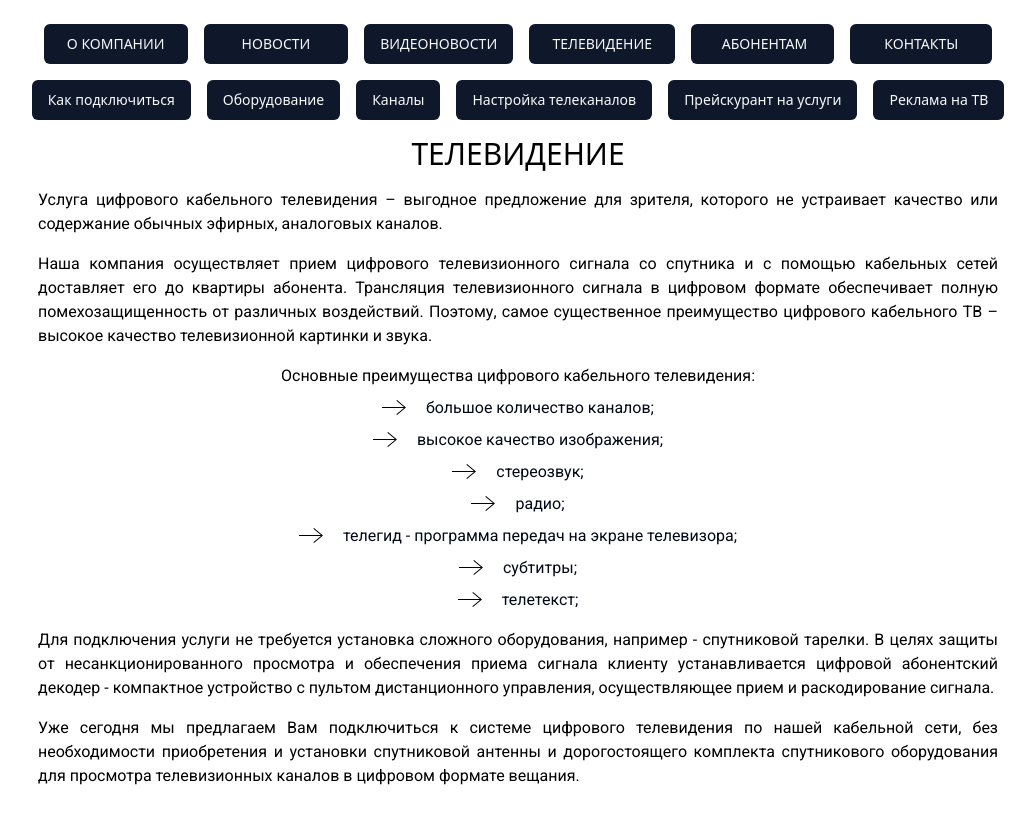
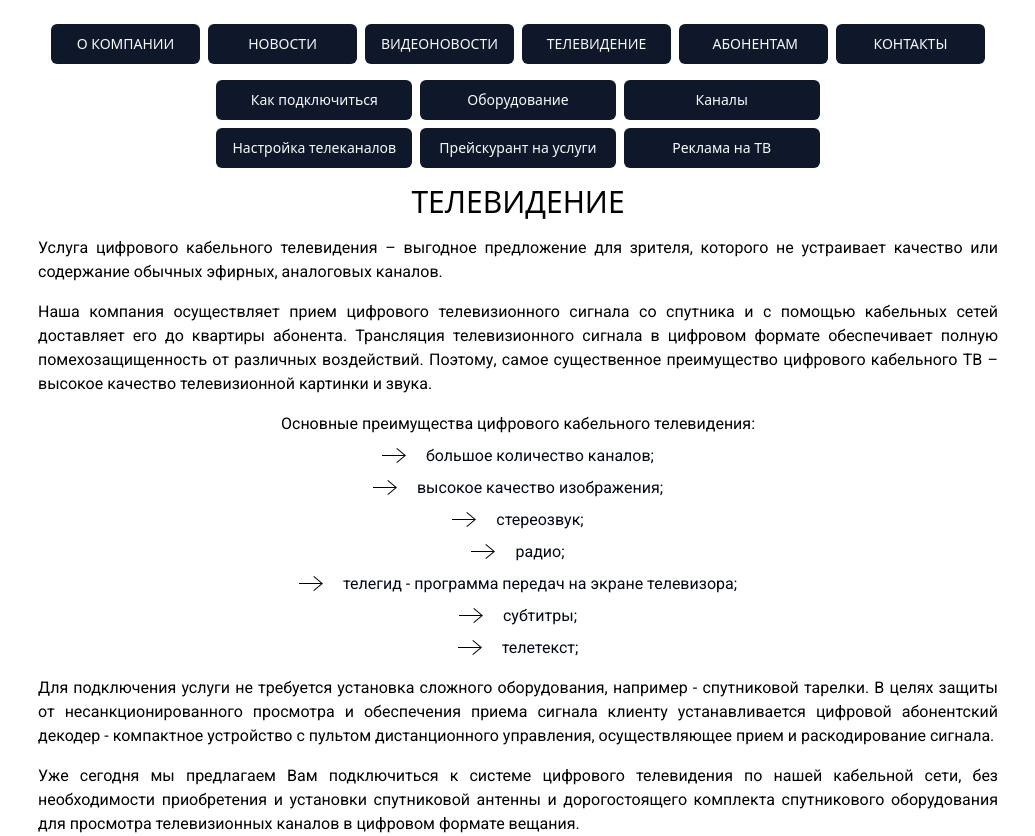
Before and after one commit to neogen22/konkort, a Vue app: page /tv in a window 1280 px wide. Shown: the whole page, without its empty margins (122-1157 px from the left). Before the commit the page ends 800 px from the top, so only its background shows below. Built offline with nearby package versions, Linux system fonts and the light colour scheme.

Commit message:
changed buttons from flex to grid

```diff
--- a/src/App.vue
+++ b/src/App.vue
@@ -9,9 +9,8 @@ let activeButtonContacts = ref(false)
 
 <template>
   <div class="container mx-auto place-items-center max-w-5xl mt-6">
-    <div class="flex flex-wrap justify-around gap-4">
-      <RouterLink to="/about"
-        ><Button
+    <div class="grid grid-cols-2 gap-2 lg:grid-cols-6 md:grid-cols-3">
+      <Button
         :class="{ anime: activeButtonAbout }"
         @click="
           () => {
@@ -20,15 +19,11 @@ let activeButtonContacts = ref(false)
             activeButtonContacts = false
           }
         "
-          >&nbsp;&nbsp;О КОМПАНИИ&nbsp;&nbsp;</Button
-        ></RouterLink
+        ><RouterLink to="/about">О КОМПАНИИ</RouterLink></Button
       >
+      <Button>НОВОСТИ</Button>
+      <Button>ВИДЕОНОВОСТИ</Button>
       <Button
-        >&nbsp;&nbsp;&nbsp;&nbsp;&nbsp;&nbsp;НОВОСТИ&nbsp;&nbsp;&nbsp;&nbsp;&nbsp;&nbsp;</Button
-      >
-      <Button>ВИДЕОНОВОСТИ</Button>
-      <RouterLink to="/tv"
-        ><Button
         :class="{ anime: activeButtonTV }"
         @click="
           () => {
@@ -37,12 +32,10 @@ let activeButtonContacts = ref(false)
             activeButtonContacts = false
           }
         "
-          >&nbsp;&nbsp;ТЕЛЕВИДЕНИЕ&nbsp;&nbsp;</Button
-        ></RouterLink
+        ><RouterLink to="/tv">ТЕЛЕВИДЕНИЕ</RouterLink></Button
       >
       <Button>&nbsp;&nbsp;&nbsp;&nbsp;АБОНЕНТАМ&nbsp;&nbsp;&nbsp;</Button>
-      <RouterLink to="/contacts"
-        ><Button
+      <Button
         :class="{ anime: activeButtonContacts }"
         @click="
           () => {
@@ -51,8 +44,7 @@ let activeButtonContacts = ref(false)
             activeButtonContacts = true
           }
         "
-          >&nbsp;&nbsp;&nbsp;&nbsp;&nbsp;КОНТАКТЫ&nbsp;&nbsp;&nbsp;&nbsp;&nbsp;</Button
-        ></RouterLink
+        ><RouterLink to="/contacts">КОНТАКТЫ</RouterLink></Button
       >
     </div>
     <RouterView></RouterView>
--- a/src/components/KonkortTV.vue
+++ b/src/components/KonkortTV.vue
@@ -1,17 +1,16 @@
 <script setup>
-import KonkortTVPodkluchenie from './KonkortTVPodkluchenie.vue'
 import { RouterLink, RouterView } from 'vue-router'
 import { Button } from '@/components/ui/button'
 </script>
 
 <template>
-  <div class="flex mt-4 justify-around gap-4">
-    <RouterLink to="/tv/podkl"><Button>Как подключиться</Button></RouterLink>
-    <Button>Оборудование</Button>
-    <RouterLink to="/tv/channels"><Button>Каналы</Button></RouterLink>
-    <Button>Настройка телеканалов</Button>
-    <Button>Прейскурант на услуги</Button>
-    <RouterLink to="/tv/advertising"><Button>Реклама на ТВ</Button></RouterLink>
+  <div class="grid mt-4 grid-cols-2 gap-2 self-center md:grid-cols-3">
+    <Button><RouterLink to="/tv/podkl" class="w-auto">Как подключиться</RouterLink></Button>
+    <Button class="w-auto">Оборудование</Button>
+    <Button class="w-auto"><RouterLink to="/tv/channels">Каналы</RouterLink></Button>
+    <Button class="w-auto">Настройка телеканалов</Button>
+    <Button class="w-auto">Прейскурант на услуги</Button>
+    <Button class="w-auto"><RouterLink to="/tv/advertising">Реклама на ТВ</RouterLink></Button>
   </div>
   <RouterView></RouterView>
 
--- a/src/components/KonkortTVMain.vue
+++ b/src/components/KonkortTVMain.vue
@@ -1,8 +1,4 @@
-<script setup>
-import KonkortTVPodkluchenie from './KonkortTVPodkluchenie.vue'
-import { RouterLink, RouterView } from 'vue-router'
-import { Button } from '@/components/ui/button'
-</script>
+<script setup></script>
 
 <template>
   <h1 class="text-black text-3xl text-center mt-4">ТЕЛЕВИДЕНИЕ</h1>
```
Lines whose indentation alone changed are shown as unchanged.
